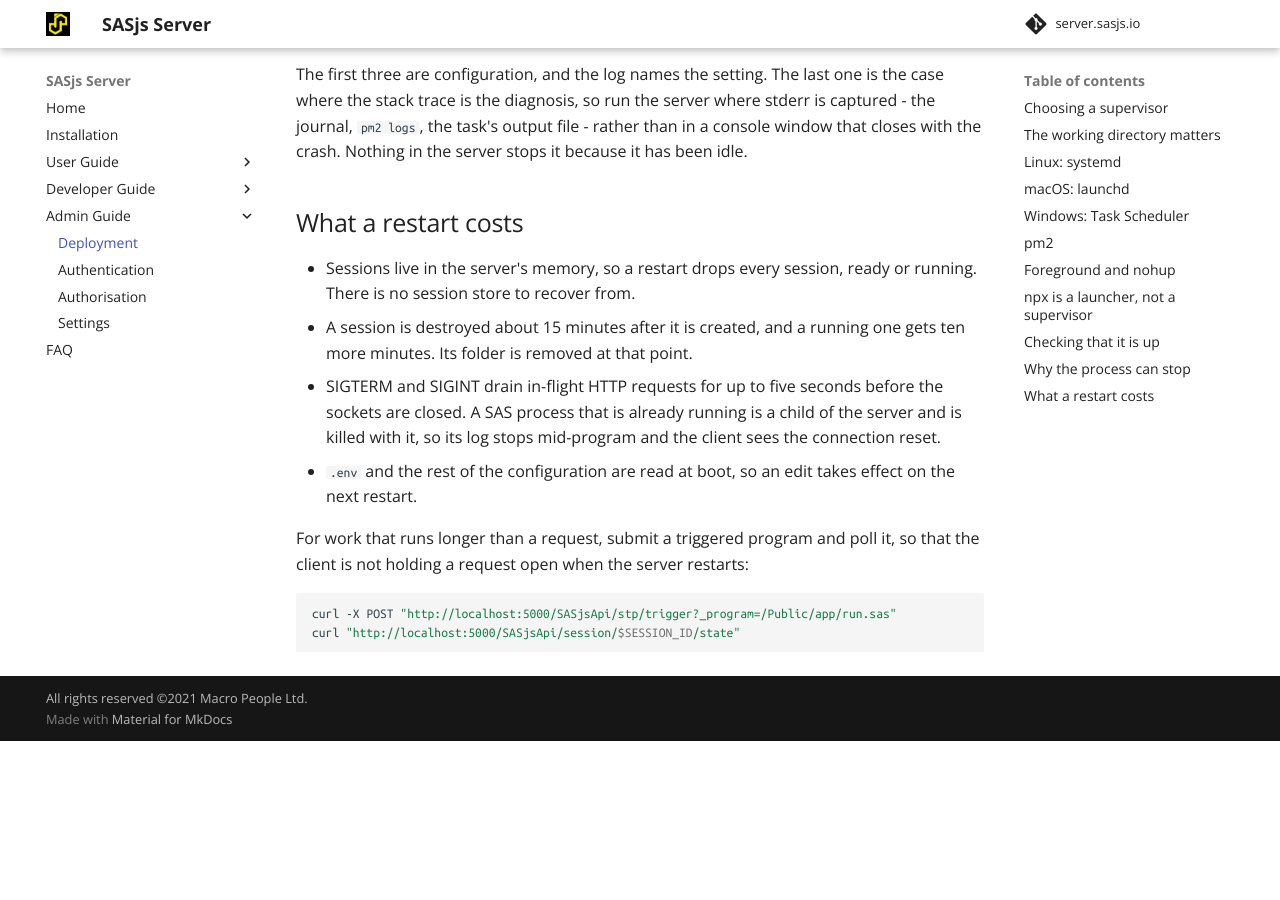
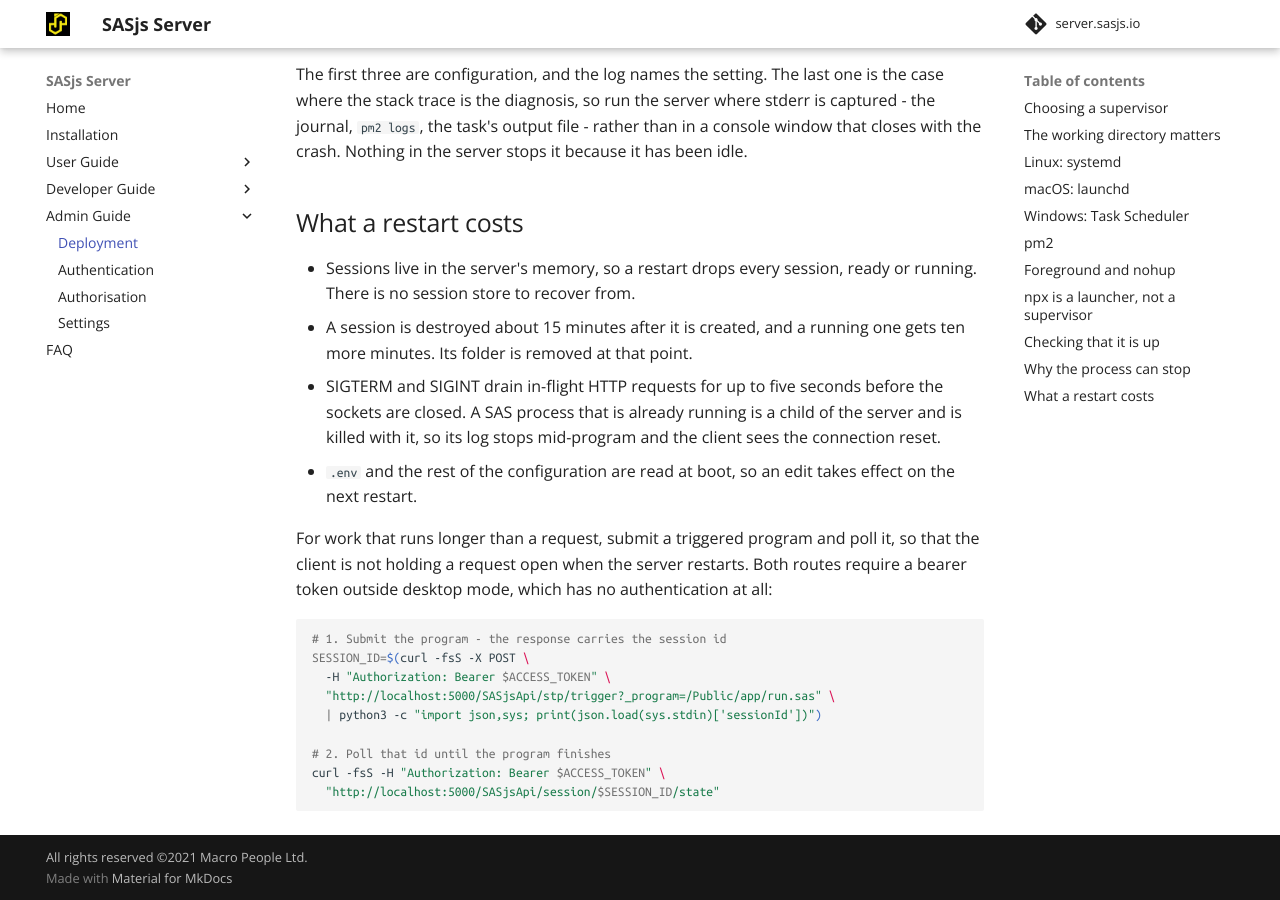
Before and after one commit to sasjs/server.sasjs.io, an MkDocs documentation site: the page built from docs/deployment.md, in a window 1280 px wide and 900 px high, scrolled down 4717 px. Built offline with MkDocs 1.6.1 and Material for MkDocs 9.7.7, drawn with Linux system fonts in a browser that asks for light colours; comment, search, counter and statistics services are not loaded; before the commit the page ends 5458 px from its top, so only the background shows below that; some of the changed text lies outside the part shown.

Commit message:
docs(deployment): authenticate the long-job example and fix the logon row
The two curl examples called /SASjsApi/stp/trigger and /SASjsApi/session, both
behind authenticateAccessToken outside desktop mode, with no bearer header and
an undefined SESSION_ID - a reader in server mode got a 401 and then a request
to a path with no id. The example now takes the token, captures sessionId from
the trigger response, and polls that.

The supervisor table gave Task Scheduler "starts at boot: yes" while the recipe
uses /sc onlogon and the text says a pre-logon start needs WinSW or NSSM; the
row now says "at logon". The HTTP_PORT entry also states the equal-port rule the
same resolver enforces.

````diff
--- a/docs/deployment.md
+++ b/docs/deployment.md
@@ -8,7 +8,7 @@
 |---|---|---|---|---|
 | systemd | yes | yes | yes | Linux |
 | launchd | yes | yes | yes | macOS |
-| Task Scheduler | yes | yes | yes | Windows |
+| Task Scheduler | yes | yes, once configured | at logon | Windows |
 | WinSW, NSSM | yes | yes | yes | Windows |
 | pm2 | yes | yes | yes | Linux, macOS; Windows via pm2-installer |
 | `nohup` | yes | no | no | Linux, macOS |
@@ -170,9 +170,16 @@
 - SIGTERM and SIGINT drain in-flight HTTP requests for up to five seconds before the sockets are closed. A SAS process that is already running is a child of the server and is killed with it, so its log stops mid-program and the client sees the connection reset.
 - `.env` and the rest of the configuration are read at boot, so an edit takes effect on the next restart.
 
-For work that runs longer than a request, submit a triggered program and poll it, so that the client is not holding a request open when the server restarts:
+For work that runs longer than a request, submit a triggered program and poll it, so that the client is not holding a request open when the server restarts. Both routes require a bearer token outside desktop mode, which has no authentication at all:
 
 ```bash
-curl -X POST "http://localhost:5000/SASjsApi/stp/trigger?_program=/Public/app/run.sas"
-curl "http://localhost:5000/SASjsApi/session/$SESSION_ID/state"
+# 1. Submit the program - the response carries the session id
+SESSION_ID=$(curl -fsS -X POST \
+  -H "Authorization: Bearer $ACCESS_TOKEN" \
+  "http://localhost:5000/SASjsApi/stp/trigger?_program=/Public/app/run.sas" \
+  | python3 -c "import json,sys; print(json.load(sys.stdin)['sessionId'])")
+
+# 2. Poll that id until the program finishes
+curl -fsS -H "Authorization: Bearer $ACCESS_TOKEN" \
+  "http://localhost:5000/SASjsApi/session/$SESSION_ID/state"
 ```
````
Also changed, not shown: docs/settings.md (+1 -1 lines).
